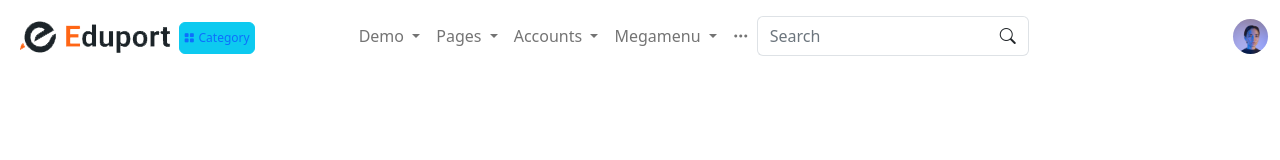
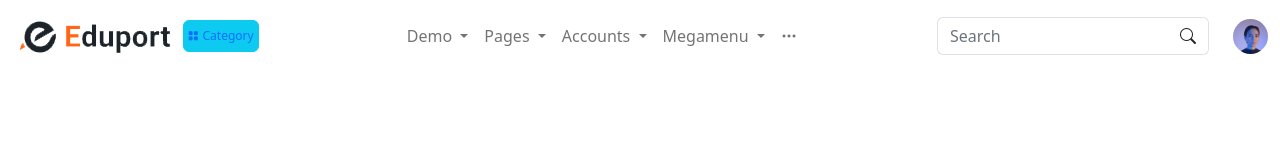
Before and after one commit to mmorilhas/projeto_eduport, a plain HTML site: page index.html in a window 1280 px wide. Shown: the top 160 px of the page. Drawn offline with nearby package versions, Linux system fonts and the light colour scheme.

Commit message:
arrumando navbar

```diff
--- a/index.html
+++ b/index.html
@@ -22,13 +22,11 @@
 					<button class="navbar-toggler" type="button" data-bs-toggle="collapse" data-bs-target="#navbarNav" aria-controls="navbarNav" aria-expanded="false" aria-label="Toggle navigation">
 						<span class="navbar-toggler-icon"></span>
 					</button>
-					<div class="collapse navbar-collapse" id="navbarNav">
-						<div class="row ps-2">
-							<div class="col-auto ps-0">
+					<div class="collapse navbar-collapse justify-content-between" id="navbarNav">
+						<button type="button" class="nav-fonte px-1 text-primary small btn btn-info"><i class="pe-1 text-primary small bi bi-grid-fill"></i>Category</button>
+						<div class="row ps-2 d-flex">
+							<div class="col-auto">
 								<ul class="navbar-nav navbar-nav-scroll d-flex">
-									<li class="nav-item-dropdown align-self-center pt-1 me-5 pe-5">
-										<button type="button" class="nav-fonte px-1 text-primary small btn btn-info"><i class="pe-1 text-primary small bi bi-grid-fill"></i>Category</button>
-									</li>
 									<li class="nav-item dropdown ">
 										<a class="nav-link dropdown-toggle" href="#" role="button" data-bs-toggle="dropdown" aria-expanded="false">
         							Demo
@@ -79,7 +77,9 @@
 											<li><a class="dropdown-item" href="#">Something else here</a></li>
 										</ul>
       						</li>
-									<li class="nav-item-dropdow d-flex justify-content-end">
+      					</ul>
+							</div>
+						</div>
 						<form class="d-flex" role="search">
 							<div class="input-group">
 								<input class="form-control border-end-0 border pe-0" type="search" placeholder="Search" >
@@ -90,13 +90,8 @@
 								</span>
 							</div>
 						</form>
-									</li>
-      					</ul>
 					</div>
-						</div>
-					</div>
-					<div class="col-auto align-self-center">
-						<div class="nav-item dropdown">
+					<div class="ps-4 nav-item dropdown">
 						<a class="nav-link" href="#" role="button" data-bs-toggle="dropdown" aria-expanded="false">
 						  <div id="perfil"></div>
 						</a>
@@ -107,10 +102,9 @@
 						</ul>
 					</div>
 				</div>
-				</div>
 			</nav>
 		</header>
-    <main class="">
+    <main>
       <section class="topo">
         <div class="container col-xxl-8 px-4 py-5">
          <div class="row flex-lg-row-reverse align-items-center g-5 py-5">
@@ -226,7 +220,6 @@
         </div>
       </section>
 
-        <!--https://bootstrapious.com/p/bootstrap-cards-->
       <section class="populares container">
         <h1 class="text-center"><strong>Most Popular Courses</strong></h1>
         <p class="text-center text-muted">
@@ -972,7 +965,7 @@
 					</div>
 				</div>
       </section>
-
+    </main>
 		<footer>
 			<div class="container">
 				<div class="row pt-4 gy-4 mb-4">
@@ -1136,7 +1129,6 @@
 				</div>
 			</div>
 		</footer>
-    </main>
 
     <script src="https://ajax.googleapis.com/ajax/libs/jquery/3.6.1/jquery.min.js"></script>
     <script src="https://cdn.jsdelivr.net/npm/bootstrap@5.2.2/dist/js/bootstrap.bundle.min.js"
```
Lines whose indentation alone changed are shown as unchanged.
